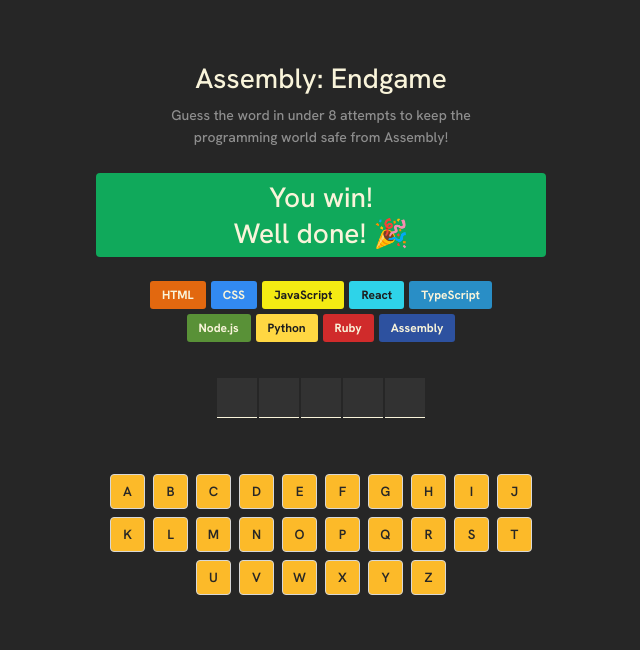
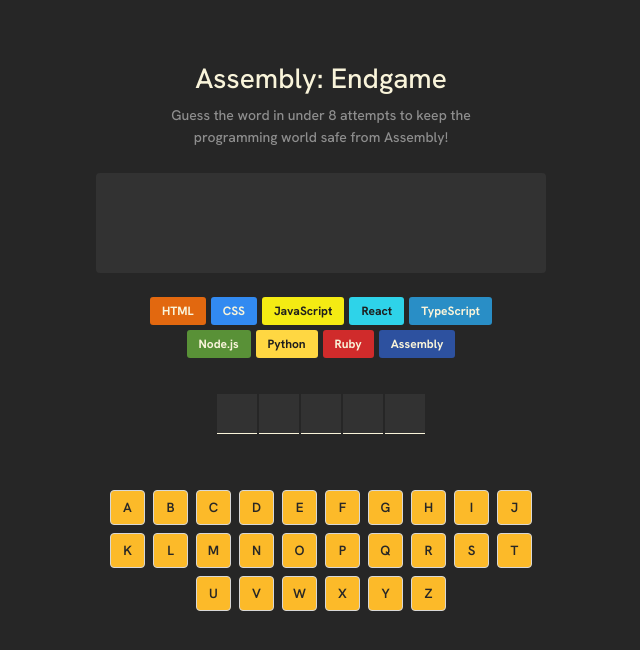
Before and after one commit to 1819367/assembly-end-game, a React (Vite) app: page / in a window 1280 px wide. Shown: the top 650 px of the page, without its empty margins (319-959 px from the left). Built offline with nearby package versions, Linux system fonts and the light colour scheme.

Commit message:
Display won or lost status

```diff
--- a/src/App.jsx
+++ b/src/App.jsx
@@ -95,9 +95,33 @@
 
         <Header />
 
-        <section aria-live="polite" className={clsx('section-game-status')}>
-          <h2>You win!</h2>
-          <p>Well done! 🎉</p>
+        <section
+          aria-live="polite"
+          role="status"
+          className={clsx(
+            'section-game-status',
+          {
+            'section-game-status_won': isGameWon,
+            'section-game-status_lost': isGameLost
+          }
+          )}
+        >
+          {isGameOver ? (
+              isGameWon ? (
+                <>
+                  <h2>You win!</h2>
+                  <p>Well done!🎉</p>
+                </>
+              ) : (
+                <>
+                  <h2>Game over!</h2>
+                  <p>You lose! Better start learning Assembly 😭</p>
+                </>
+              )
+          ) : (
+                null
+              )
+          }
         </section>
 
         <section className={clsx('section-language-container')}>
--- a/src/index.css
+++ b/src/index.css
@@ -41,11 +41,20 @@
 }
 
 .section-game-status {
-  background:#10A95B;
-  padding: 6px 6PX;
+  background: #323232;
+  padding: 6px 6px;
   border-radius: 4px;
   width: auto;
   margin-block: 1.5rem;
+  min-height: 7.5%;
+}
+
+.section-game-status_won {
+  background:#10A95B;
+}
+
+.section-game-status_lost {
+ background: #BA2A2A;
 }
 
 @media (min-width: 600px) {
@@ -57,6 +66,8 @@
 
   .section-game-status {
     min-width: 450px;
+    min-height: 100px;
+    padding: 12px 12px;
     margin: 1.5rem auto;
   }
 }
```
